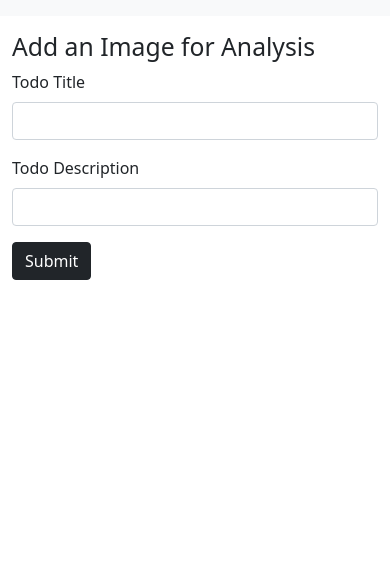
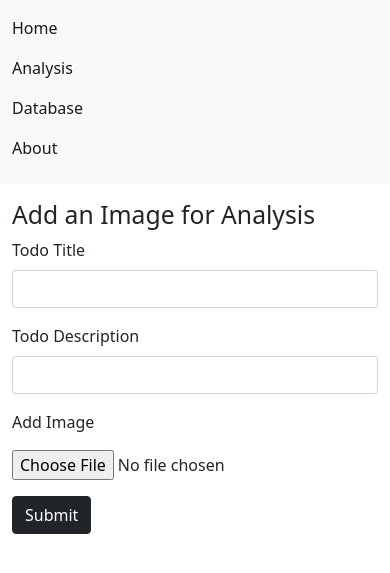
Before and after one commit to aparth33/metal-detection, a Flask app: page /analysis in a window 390 px wide. Shown: the top 573 px of the page. Run offline with Flask 2, Linux system fonts and the light colour scheme; data comes from the database, SQL or seed files in the repository.

Commit message:
mobile view changes and image upload option

```diff
--- a/templates/base.html
+++ b/templates/base.html
@@ -10,12 +10,12 @@
     <link href="https://cdn.jsdelivr.net/npm/bootstrap@5.0.0-beta2/dist/css/bootstrap.min.css" rel="stylesheet"
         integrity="sha384-BmbxuPwQa2lc/FVzBcNJ7UAyJxM6wuqIj61tLrc4wSX0szH/Ev+nYRRuWlolflfl" crossorigin="anonymous">
     <link rel="stylesheet" href="{{ url_for('static', filename='css/style.css') }}">
-        <script src="{{ url_for('static', filename='js/test.js') }}"></script>
+    <script src="{{ url_for('static', filename='js/test.js') }}"></script>
     <title> {% block title %} {% endblock title %} - Metal Detection</title>
 </head>
 
 <body>
-    <nav class="navbar navbar-expand-lg navbar-light bg-light">
+    <nav class="navbar navbar-default navbar-expand-lg navbar-light bg-light">
         <div class="container-fluid">
             <!-- <a class="nav-link active" href="/">Home</a> -->
             <!-- <button class="navbar-toggler" type="button" data-bs-toggle="collapse"
@@ -23,7 +23,7 @@
                 aria-label="Toggle navigation">
                 <span class="navbar-toggler-icon"></span>
             </button> -->
-            <div class="collapse navbar-collapse" id="navbarSupportedContent">
+            <div  id="navbarSupportedContent">
                 <ul class="navbar-nav me-auto mb-2 mb-lg-0">
                     <li class="nav-item">
                         <a class="nav-link active" aria-current="page" href="/">Home</a>
@@ -37,8 +37,6 @@
                     <li class="nav-item">
                         <a class="nav-link active" href="/about">About</a>
                     </li>
-
-
                 </ul>
                 <!-- <form class="d-flex">
                     <input class="form-control me-2" type="search" placeholder="Search" aria-label="Search">
@@ -47,9 +45,9 @@
             </div>
         </div>
     </nav>
-{% block body %}
+    {% block body %}
 
-{% endblock body %}
+    {% endblock body %}
 </body>
 
 </html>
--- a/templates/index.html
+++ b/templates/index.html
@@ -12,6 +12,10 @@
             <div class="mb-3">
               <label for="desc" class="form-label">Todo Description</label>
               <input type="text" class="form-control" name="desc" id="desc">
+            </div>
+            <div class="mb-3">
+              <label for="Img" class = "mb-3">Add Image </label>
+              <input type="file" accept="image/png, image/gif, image/jpeg" class="form-control-file" id="Img">
             </div>
 
             <button type="submit" class="btn btn-dark">Submit</button>
```
